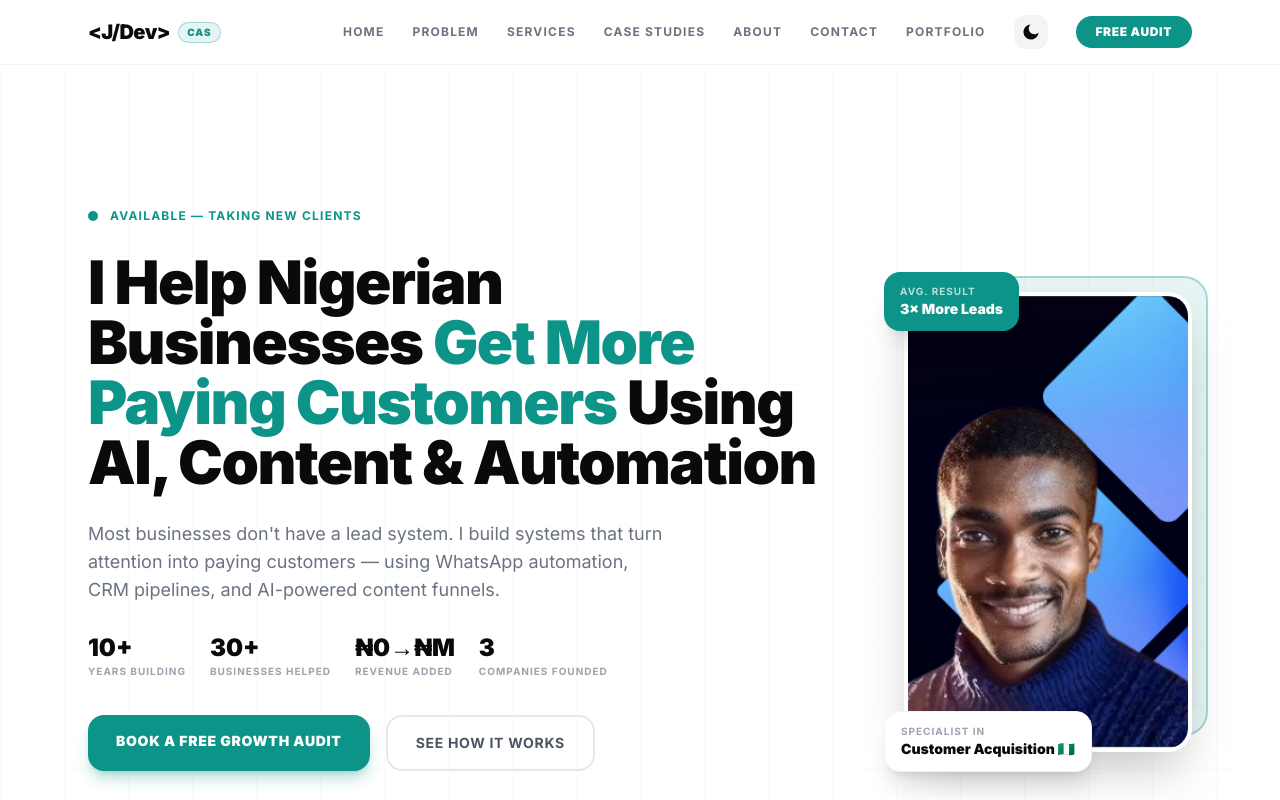
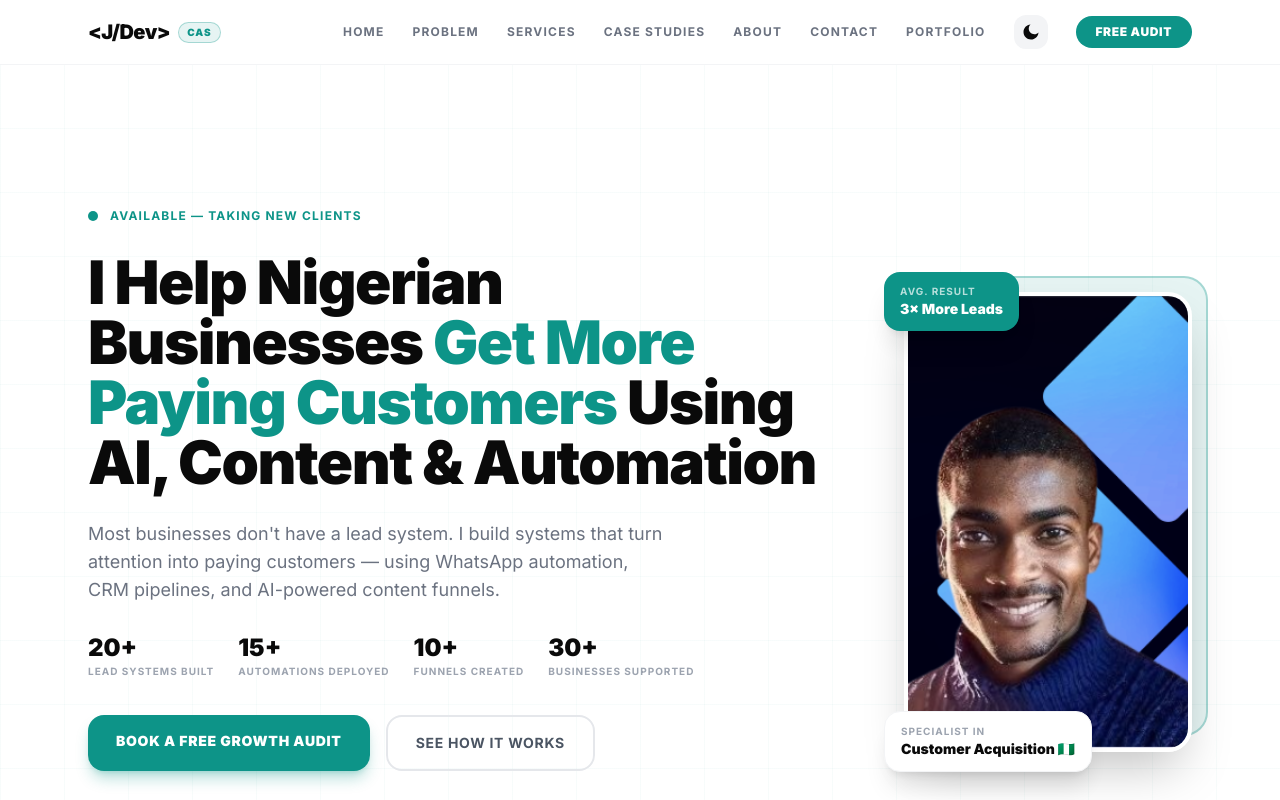
Before and after one commit to codeklin/jdev_live, a Next.js app: page / in a window 1280 px wide. Shown: the top 800 px of the page. Built offline with nearby package versions, Linux system fonts and the light colour scheme.

Commit message:
updated hero copy

```diff
--- a/components/AboutSection.tsx
+++ b/components/AboutSection.tsx
@@ -70,10 +70,10 @@ const AboutSection = () => {
               {/* Stats */}
               <div className="grid grid-cols-2 gap-4">
                 {[
-                  { num: "10+", label: "Years Experience" },
-                  { num: "30+", label: "Businesses Helped" },
-                  { num: "500+", label: "Students Trained" },
-                  { num: "3", label: "Companies Founded" },
+                  { num: "20+", label: "Lead Systems Built" },
+                  { num: "15+", label: "Automations Deployed" },
+                  { num: "10+", label: "Funnels Created" },
+                  { num: "30+", label: "Businesses Supported" },
                 ].map((s) => (
                   <div key={s.label} className="bg-gray-50 dark:bg-white/5 border border-gray-100 dark:border-white/10 rounded-2xl p-6">
                     <p className="text-3xl font-black text-[#0a0a0a] dark:text-white leading-none">{s.num}</p>
--- a/components/HeroSection.tsx
+++ b/components/HeroSection.tsx
@@ -43,10 +43,10 @@ const HeroSection = () => {
             {/* Trust indicators */}
             <div className="flex flex-wrap gap-6 py-1">
               {[
-                { num: "10+", label: "Years Building" },
-                { num: "30+", label: "Businesses Helped" },
-                { num: "₦0→₦M", label: "Revenue Added" },
-                { num: "3", label: "Companies Founded" },
+                { num: "20+", label: "Lead Systems Built" },
+                { num: "15+", label: "Automations Deployed" },
+                { num: "10+", label: "Funnels Created" },
+                { num: "30+", label: "Businesses Supported" },
               ].map((s) => (
                 <div key={s.label}>
                   <p className="text-2xl font-black text-[#0a0a0a] dark:text-white leading-none">
```
